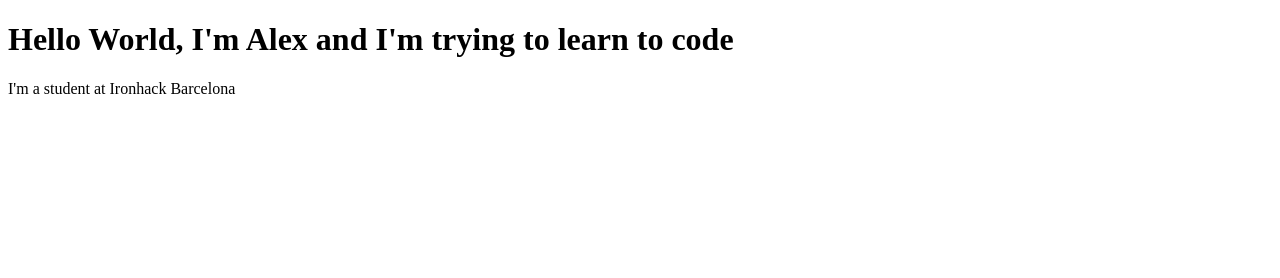
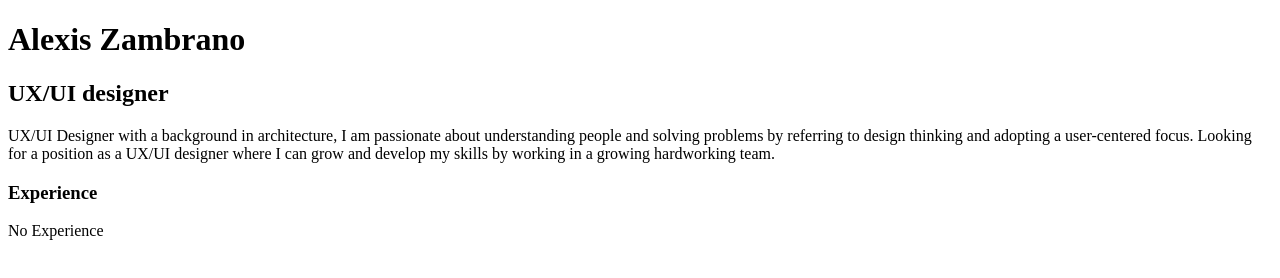
Before and after one commit to alexiszambranogarcia/alexiszambranogarcia.github.io, a plain HTML site: page index.html in a window 1280 px wide. Drawn offline with Linux system fonts and the light colour scheme.

Commit message:
Update index.html
My Cv

```diff
--- a/index.html
+++ b/index.html
@@ -1,7 +1,10 @@
 <!DOCTYPE html>
 <html>
 <body>
-<h1>Hello World, I'm Alex and I'm trying to learn to code</h1>
-<p>I'm a student at Ironhack Barcelona</p>
+<h1>Alexis Zambrano</h1>
+<h2>UX/UI designer</h2>
+<p>UX/UI Designer with a background in architecture, I am passionate about understanding people and solving problems by referring to design thinking and adopting a user-centered focus. Looking for a position as a UX/UI designer where I can grow and develop my skills by working in a growing hardworking team.</p>
+<h3>Experience</h3>
+<p>No Experience</p>
 </body>
 </html>
```
